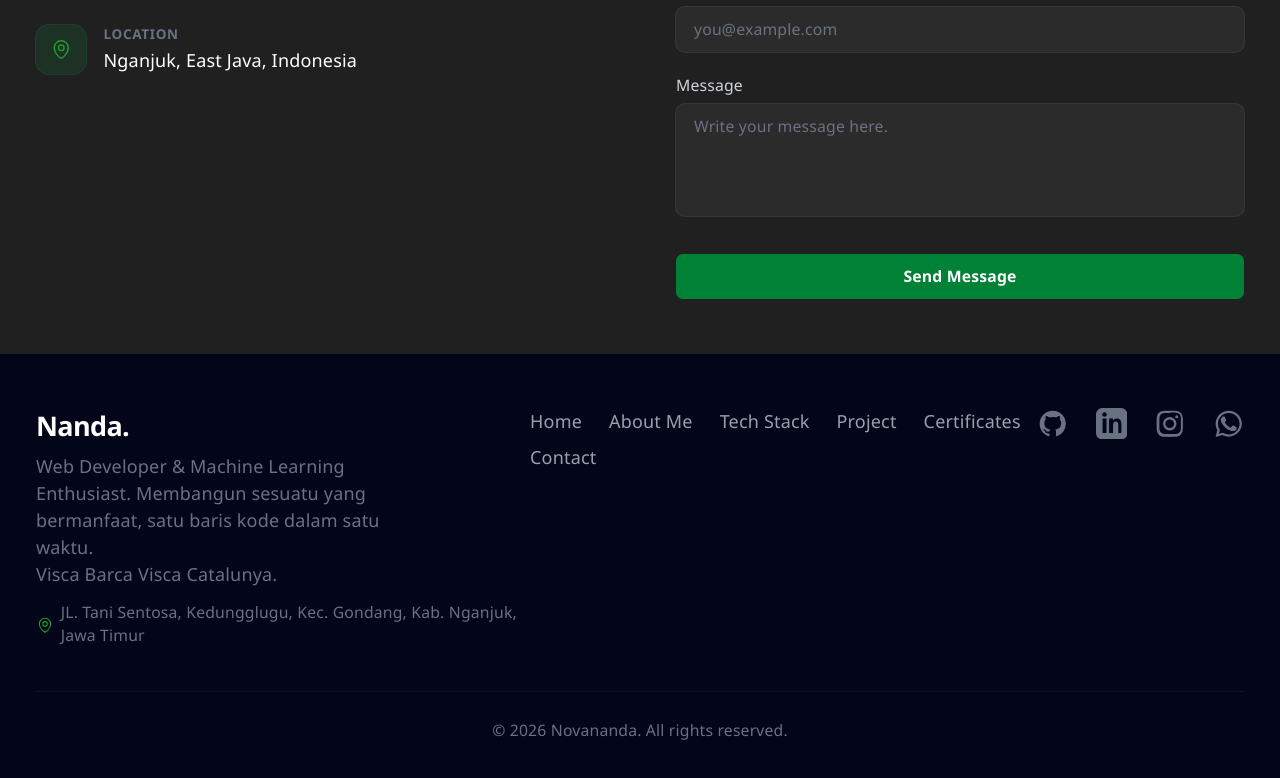
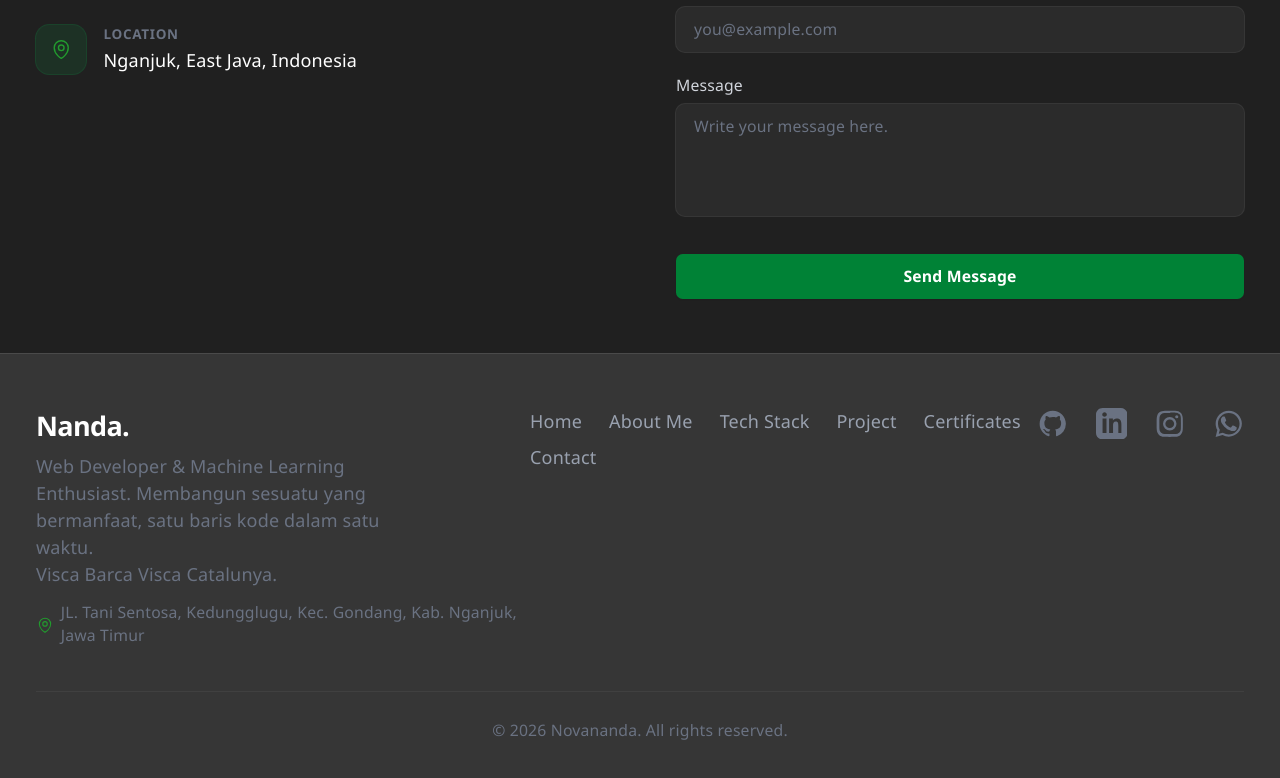
Before and after one commit to Zakynovan18/portofolio, a React (Vite) app: page / in a window 1280 px wide. Shown: the part 5658-6436 px from the top of the page. Built offline with nearby package versions, Linux system fonts and the light colour scheme.

Commit message:
fix footer color

```diff
--- a/src/components/Footer.tsx
+++ b/src/components/Footer.tsx
@@ -69,7 +69,7 @@ const socials = [
 
 export default function Footer() {
   return (
-    <footer className="relative border-t border-white/10 bg-slate-950">
+    <footer className="site-footer relative border-t border-white/10">
       <div className="mx-auto max-w-7xl px-6 py-12 lg:px-8">
         <div className="flex flex-col items-center gap-y-8 sm:flex-row sm:items-start sm:justify-between sm:gap-y-0">
           {/* Logo & tagline */}
--- a/src/pages/Home.css
+++ b/src/pages/Home.css
@@ -19,6 +19,10 @@
   background-image: linear-gradient(to left, var(--home-bg), transparent);
 }
 
+.site-footer {
+  background-color: var(--home-surface);
+}
+
 :root[data-theme='light'] .site-shell {
   --home-bg: #f2f1ed;
   --home-surface: #e3e1da;
@@ -26,6 +30,10 @@
   --home-muted: #62665f;
   --home-green: #168526;
   --home-green-hover: #116d1f;
+}
+
+:root[data-theme='light'] .site-footer {
+  border-color: rgb(37 40 34 / 12%);
 }
 
 .site-header {
```
